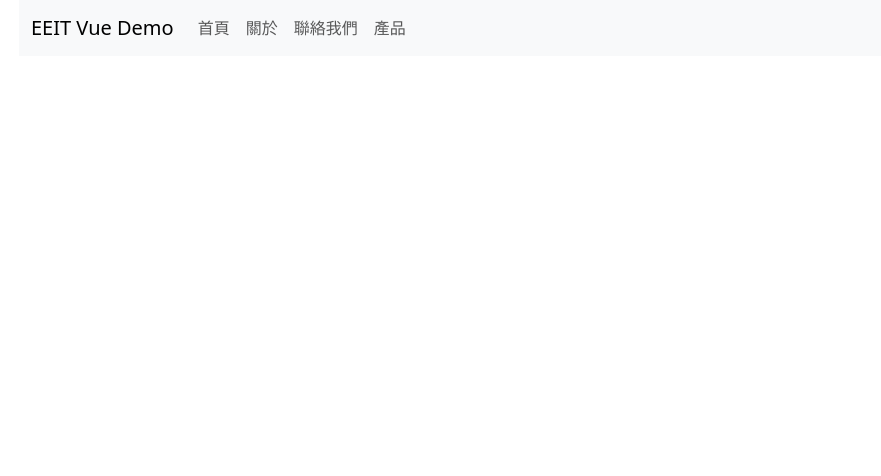
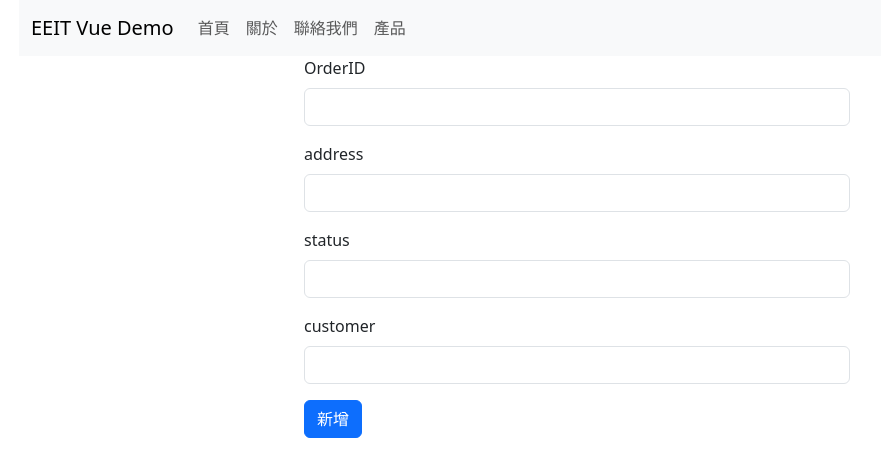
Before and after one commit to gifjpgbig/MyLastSupper, a Vue app: page /orders/add in a window 1280 px wide. Shown: the top 476 px of the page, without its empty margins (63-944 px from the left). Built offline with nearby package versions, Linux system fonts and the light colour scheme.

Commit message:
order vue page

```diff
--- /dev/null
+++ b/src/models/order.js
@@ -0,0 +1,14 @@
+const order = {
+    "id":"",
+    "address":"",
+    "status":"",
+    "customer": {
+        "customerID":""
+    },
+    "shop":{
+        "shopID":""
+    }
+
+}
+
+export default order
--- a/src/router.js
+++ b/src/router.js
@@ -27,8 +27,8 @@ const routes = [
         component:Products
     },
     {
-        //http://localhost/products/add
-        path:'/products/add',
+        //http://localhost/orders/add
+        path:'/orders/add',
         component:Add
     },
     {
--- a/src/views/Add.vue
+++ b/src/views/Add.vue
@@ -3,25 +3,22 @@
     <div class="col-3"></div>
     <div class="col-6">
       <div class="mb-3">
-        <label for="id" class="form-label">ProductID</label>
-        <input type="text" class="form-control" id="id" v-model="product.id" />
+        <label for="id" class="form-label">OrderID</label>
+        <input type="text" class="form-control" id="id" v-model="order.id" />
       </div>
       <div class="mb-3">
-        <label for="name" class="form-label">ProductName</label>
-        <input type="text" class="form-control" id="name" v-model="product.name" />
+        <label for="name" class="form-label">address</label>
+        <input type="text" class="form-control" id="address" v-model="order.address" />
       </div>
       <div class="mb-3">
-        <label for="price" class="form-label">Price</label>
-        <input type="text" class="form-control" id="price" v-model="product.price" />
+        <label for="price" class="form-label">status</label>
+        <input type="text" class="form-control" id="status" v-model="order.status" />
       </div>
       <div class="mb-3">
-        <label for="expire" class="form-label">expire</label>
-        <input type="text" class="form-control" id="expire" v-model="product.expire" />
+        <label for="price" class="form-label">customer</label>
+        <input type="text" class="form-control" id="status" v-model="order.customer.customerID" />
       </div>
-      <div class="mb-3">
-        <label for="make" class="form-label">make</label>
-        <input type="date" class="form-control" id="make" v-model="product.make" />
-      </div>
+
 
       <button class="btn btn-primary" type="button" @click="addHandler">
         新增
@@ -35,12 +32,16 @@
 import { ref } from 'vue';
 import axios from 'axios';
 import { useRouter } from 'vue-router';
-import Product from '../models/Product';
+import Order from '../models/order.js';
 const router = useRouter()
-const product = ref(Product)
+const order = ref(Order)
 const addHandler = async () => {
-    const API_URL = `${import.meta.env.VITE_API_JAVAURL}products/`
-    const response = await axios.post(API_URL, product.value)
+  const URL = import.meta.env.VITE_API_ORDER;
+  const URLAPI = `${URL}insert1`;
+  console.log(URLAPI)
+    // const response = await axios.post("http://localhost:8080/my-app/order/insert1", order.value)
+    const response = await axios.post(URLAPI, order.value)
+    console.log(response)
     if (response.data.success) {
         alert(response.data.message)
         router.push('/products');
--- a/src/views/Edit.vue
+++ b/src/views/Edit.vue
@@ -1,27 +1,44 @@
 <template>
-       <div class="row">
+  <h2>更改訂單狀態</h2>
+<div class="row">
     <div class="col-3"></div>
     <div class="col-6">
       <div class="mb-3">
-        <label for="id" class="form-label">ProductID</label>
-        <input type="text" class="form-control" id="id" v-model="product.id" />
+        <label for="id" class="form-label">OrderID</label>
+        <input type="text" class="form-control" id="id" v-model="order.id" disabled/>
       </div>
       <div class="mb-3">
-        <label for="name" class="form-label">ProductName</label>
-        <input type="text" class="form-control" id="name" v-model="product.name" />
+        <label for="address" class="form-label" >address</label>
+        <input
+          type="text"
+          class="form-control"
+          id="address"
+          v-model="order.address" disabled
+        />
       </div>
+      <!-- <div class="mb-3">
+        <label for="price" class="form-label">status</label>
+        <input
+          type="text"
+          class="form-control"
+          id="status"
+          v-model="order.status"
+        />
+      </div> -->
       <div class="mb-3">
-        <label for="price" class="form-label">Price</label>
-        <input type="text" class="form-control" id="price" v-model="product.price" />
+        <label for="customer" class="form-label">customer</label>
+        <input
+          type="text"
+          class="form-control"
+          id="customer"
+          v-model="order.customer.customerID" disabled
+        />
       </div>
-      <div class="mb-3">
-        <label for="expire" class="form-label">expire</label>
-        <input type="text" class="form-control" id="expire" v-model="product.expire" />
-      </div>
-      <div class="mb-3">
-        <label for="make" class="form-label">make</label>
-        <input type="date" class="form-control" id="make" v-model="product.make" />
-      </div>
+
+      <label for="status" class="form-label">status</label>
+      <select class="form-select" id="status" v-model="order.status">
+        <option v-for="stat in stats" :value="stat.name">{{ stat.name }}</option>
+      </select>
 
       <button class="btn btn-secondary" type="button" @click="updateHandler">
         修改
@@ -32,36 +49,49 @@
 </template>
 
 <script setup>
- import { ref } from 'vue';
-import axios from 'axios';
-import { useRouter, useRoute } from 'vue-router';
-import Product from '../models/Product';
-const route = useRoute()
-const router = useRouter()
-const product = ref(Product)
+import { ref } from "vue";
+import axios from "axios";
+import { useRouter, useRoute } from "vue-router";
+import Order from "../models/order.js";
+const route = useRoute();
+const router = useRouter();
+const order = ref(Order);
+const stats = ref([{
+              id: 1,
+              name: '已接單'
+            },{
+              id:2,
+              name: '未接單'
+            },{
+              id:3,
+              name: '被棄單待接單'
+            },{
+              id:4,
+              name: '已取消'
+            }
+          ]);
+const URL = import.meta.env.VITE_API_ORDER;
 
 const loadData = async () => {
-    const id = route.params.id      //讀取 id 參數的值
-    const API_URL = `${import.meta.env.VITE_API_JAVAURL}products/${id}`
-    const { data } = await axios.get(API_URL)
-   product.value = data.list[0]
-}
-
+  const id = route.params.id; //讀取 id 參數的值
+  const API_URL = `${URL}findById/${id}`;
+  const { data } = await axios.post(API_URL);
+  order.value = data;
+  console.log(id);
+};
 
 const updateHandler = async () => {
-    const API_URL = `${import.meta.env.VITE_API_JAVAURL}products/${product.value.id}`
-    const response = await axios.put(API_URL, product.value)
-    if (response.data.success) {
-        alert(response.data.message)
-        router.push('/products');
-    }
-}
+  const id = route.params.id; //讀取 id 參數的值
+  const API_URL = `${URL}update/status/${id}`;
+  console.log(API_URL);
+  const response = await axios.put(API_URL, order.value);
+  if (response.data.success) {
+    alert(response.data.message);
+    router.push("/products");
+  }
+};
 
-
-loadData()
-
+loadData();
 </script>
 
-<style>
-
-</style>
+<style></style>
--- a/src/views/Products.vue
+++ b/src/views/Products.vue
@@ -1,43 +1,77 @@
 <template>
   <h2>Product List</h2>
-  <RouterLink class="btn btn-primary mb-3" to="/products/add"><i class="bi bi-person-add"></i> 新增</RouterLink>
+  <RouterLink class="btn btn-primary mb-3" to="/orders/add"
+    ><i class="bi bi-person-add"></i> 新增</RouterLink
+  >
   <div class="row mb-3">
-    <div class="col-3"><PageSize @pageSizeChange="changeHandler"></PageSize></div>
+    <div class="col-3">
+      <PageSize @pageSizeChange="changeHandler"></PageSize>
+    </div>
     <div class="col-6"></div>
-    <div class="col-3"><SearchTextBox @searchInput="inputHandler"></SearchTextBox></div>
+    <div class="col-3">
+      <SearchTextBox @searchInput="inputHandler"></SearchTextBox>
+    </div>
   </div>
   <table class="table table-bordered">
     <thead>
       <tr>
-        <th>產品編號 <i class="bi" :class="{ 'bi-sort-up': datas.sortOrder === 'asc', 'bi-sort-down': datas.sortOrder === 'desc' }"  @click="sortHandler('id')"></i>
-</th>
-        <th>產品名稱</th>
-        <th>產品價格</th>
-        <th>製造日期</th>
-        <th>編輯</th>
+        <th>
+          訂單編號
+          <i
+            class="bi"
+            :class="{
+              'bi-sort-up': datas.sortOrder === 'asc',
+              'bi-sort-down': datas.sortOrder === 'desc',
+            }"
+            @click="sortHandler('id')"
+          ></i>
+        </th>
+        <th>外送地址</th>
+        <!-- <th>外送費</th> -->
+        <!-- <th>折扣</th> -->
+        <th>訂單狀態</th>
+        <th>客戶ID</th>
+        <th>店家ID</th>
+        <!-- <th>總金額</th> -->
       </tr>
     </thead>
     <tbody>
-      <tr v-for="{ id, name, price, make } in products" :key="id">
+      <tr
+        v-for="{ id, address, status, customerID, shopID } in orders"
+        :key="id"
+      >
         <td>{{ id }}</td>
-        <td>{{ name }}</td>
-        <td>{{ price }}</td>
-        <td>{{ make }}</td>
+        <!-- <td><input type="text" :value="address" /></td> -->
+        <td>{{ address }}</td>
+        <!-- <td>{{ status }}</td> -->
         <td>
-            <RouterLink class="btn btn-secondary me-3" :to="'/products/edit/' + id"><i class="bi bi-pencil-fill"></i> 修改</RouterLink>
-            <button class="btn btn-danger" @click="deleteHandler(id)"><i class="bi bi-trash-fill"></i> 刪除</button>
+          <select class="form-select" id="status" :value="status"
+          @change="updateStatus(id, $event.target.value)">
+            <option v-for="stat in stats" :value="stat.name" >
+              {{ stat.name }}
+            </option>
+          </select>
+        </td>
+        <td>{{ customerID }}</td>
+        <td>{{ shopID }}</td>
+        <td>
+          <RouterLink
+            class="btn btn-secondary me-3"
+            :to="'/products/edit/' + id"
+            ><i class="bi bi-pencil-fill"></i> 修改</RouterLink
+          >
+          <button class="btn btn-danger" @click="deleteHandler(id)">
+            <i class="bi bi-trash-fill"></i> 刪除
+          </button>
         </td>
       </tr>
     </tbody>
   </table>
-  <Paging :totalPages="totalPages" :thePage="datas.start + 1" @childClick="clickHandler"></Paging>
-  <!--
-  <nav aria-label="Page navigation example">
-  <ul class="pagination">
-    <li class="page-item" @click="clickHandler(value)" v-for="(value, index) in totalPages" :key="index"><a :class="{'page-link':true,'currentPage':datas.start+1===value}">{{ value }}</a></li>
-
-  </ul>
-</nav>-->
+  <Paging
+    :totalPages="totalPages"
+    :thePage="datas.start + 1"
+    @childClick="clickHandler"
+  ></Paging>
 </template>
 
 <script setup>
@@ -46,7 +80,25 @@ import axios from "axios";
 import Paging from "../components/Paging.vue";
 import SearchTextBox from "../components/SearchTextBox.vue";
 import PageSize from "../components/PageSize.vue";
-const products = ref([]);
+const orders = ref([]);
+const stats = ref([
+  {
+    id: 1,
+    name: "已接單",
+  },
+  {
+    id: 2,
+    name: "未接單",
+  },
+  {
+    id: 3,
+    name: "被棄單待接單",
+  },
+  {
+    id: 4,
+    name: "已取消",
+  }
+]);
 const totalPages = ref(0);
 const datas = reactive({
   start: 0,
@@ -55,59 +107,88 @@ const datas = reactive({
   sortOrder: "asc",
   sortType: "id",
 });
-const URL = import.meta.env.VITE_API_JAVAURL;
+const URL = import.meta.env.VITE_API_ORDER;
 const loadProducts = async () => {
-  const URLAPI = `${URL}products/find`;
-  const response = await axios.post(URLAPI, datas);
-  console.log(response.data)
+  // const URLAPI = `${URL}findByCustomerId/1`;
+  const URLAPI = `${URL}find`;
+  const response = await axios.post(URLAPI);
+  console.log(response.data);
   //取得所有商品放進products變數
-  products.value = response.data.list;
+  orders.value = response.data.list;
 
   //計算總共幾頁
- totalPages.value = +datas.rows === 0 ? 1 : Math.ceil(response.data.count / datas.rows)
+  totalPages.value =
+    +datas.rows === 0 ? 1 : Math.ceil(response.data.count / datas.rows);
 };
 
 //paging 由子元件觸發
-const clickHandler = page =>{
-    datas.start = page - 1
-    loadProducts()
-}
+const clickHandler = (page) => {
+  datas.start = page - 1;
+  loadProducts();
+};
 
 //搜尋
-const inputHandler = value =>{
-    datas.name = value
-    datas.start = 0
-    loadProducts()
-}
+const inputHandler = (value) => {
+  datas.name = value;
+  datas.start = 0;
+  loadProducts();
+};
 
 //一頁幾筆資料
-const changeHandler = value => {
-    datas.rows = value
-    datas.start = 0
-    console.log("pagesize：",datas)
-    loadProducts()
-}
+const changeHandler = (value) => {
+  datas.rows = value;
+  datas.start = 0;
+  console.log("pagesize：", datas);
+  loadProducts();
+};
+
+//更新訂單狀態
+const updateStatus = async (id, status) => {
+  const API_URL = `${URL}update/status/${id}`;
+  console.log(API_URL);
+
+  await new Promise((resolve) => setTimeout(resolve, 50));
+
+  const isConfirmed = window.confirm("確定要執行這個操作嗎？");
+
+  if (isConfirmed) {
+
+  const response = await axios.put(API_URL, {status});
+  if (response.data.success) {
+    alert(response.data.message);
+    // router.push("/products");
+    window.location.reload();
+  }
+  } else {
+    // 如果使用者取消，不執行更新操作
+    alert("已取消操作");
+    window.location.reload();
+
+  }
+};
+
+
+
 
 //排序
-const sortHandler = type => {
-    datas.sortOrder = datas.sortOrder === "asc" ? "desc" : "asc"
-    datas.sortType = type
-    loadProducts()
-}
+const sortHandler = (type) => {
+  datas.sortOrder = datas.sortOrder === "asc" ? "desc" : "asc";
+  datas.sortType = type;
+  loadProducts();
+};
 
 //刪除
-const deleteHandler = async(id) =>{
-    if(window.confirm("真的要刪除嗎?")){
-        const URLAPI = `${URL}products/${id}`;
-       const response = await axios.delete(URLAPI);
-       if(response.data.success){
-        alert(response.data.message)
-        loadProducts()
-       }
+const deleteHandler = async (id) => {
+  if (window.confirm("真的要刪除嗎?")) {
+    const URLAPI = `${URL}delete1/${id}`;
+    const response = await axios.delete(URLAPI);
+    if (response.data.success) {
+      alert(response.data.message);
+      loadProducts();
     }
-}
+  }
+};
 loadProducts();
 </script>
 
-<style scoped>
-</style>
+<style scoped></style>
```
Also changed, not shown: 1 other file (tests, documents, lock files or other folders).
